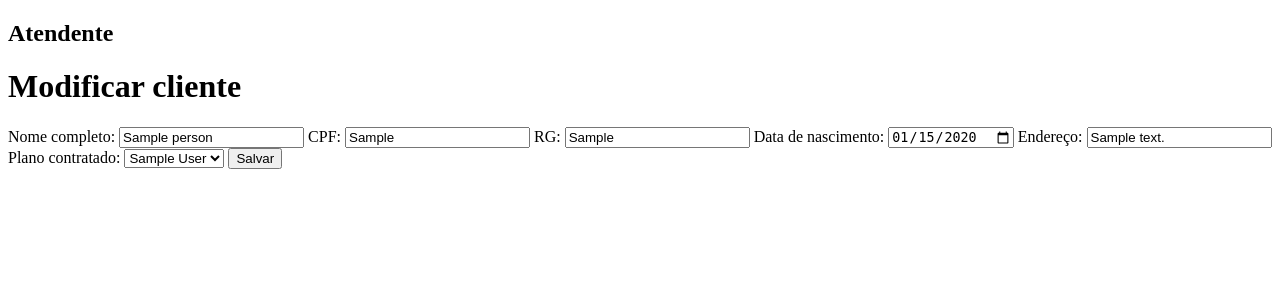
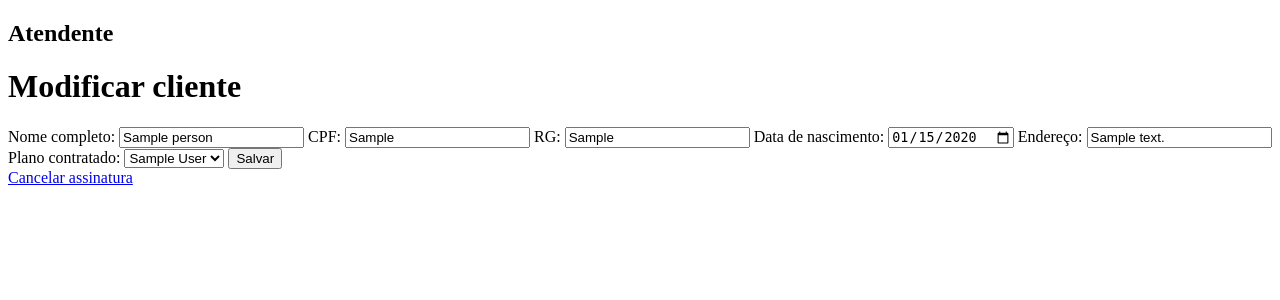
Before and after one commit to williamabreu/fake-sysadmin, a Django app: page /modificar-cliente/1/ in a window 1280 px wide. Shown: the top 300 px of the page. Run offline with Django 3.2, Linux system fonts and the light colour scheme; tables that the repository leaves empty hold one stand-in row (values such as "Sample post").

Commit message:
Implementada funcionalidade #43
Cacelar assinatura do cliente.
- Apaga registros da tabelas Person, Client e Contract.

[FIX #43]

```diff
--- a/src/Atendente/templates/site/update_client.html
+++ b/src/Atendente/templates/site/update_client.html
@@ -34,4 +34,6 @@
 
     <button type="submit">Salvar</button>
   </form>
+
+  <a href="{% url 'cancel_subscription' client.id %}">Cancelar assinatura</a>
 {% endblock body %}
--- a/src/Atendente/urls.py
+++ b/src/Atendente/urls.py
@@ -7,5 +7,6 @@ from . import views
 urlpatterns = [
     path('cadastrar-cliente/', views.create_client, name='create_client'),
     path('modificar-cliente/<int:id>/', views.update_client, name='update_client'),
+    path('cancelar-cliente/<int:id>/', views.delete_client_subscription, name='cancel_subscription'),
     path('listar-clientes/', views.list_all_clients, name='list_all_clients'),
 ]
--- a/src/Atendente/views.py
+++ b/src/Atendente/views.py
@@ -94,3 +94,17 @@ def update_client(request, id):
         client.person.save()
 
         return redirect('update_client', id=id)
+
+def delete_client_subscription(request, id):
+    """
+    Cancela a assinatura de um cliente (DELETE).
+
+    :param request: Requisição HTTP processada do Django
+    :param id: Chave no banco de dados do cliente desejado
+    :return: Resposta HTTP de conclusão da operação
+    """
+    if request.method == 'GET':
+        client = models.Client.objects.get(id=id)
+        client.contract.delete()
+        client.person.delete()
+        return HttpResponse('Assinatura do cliente {} cancelada.'.format(client.person.name))
```
